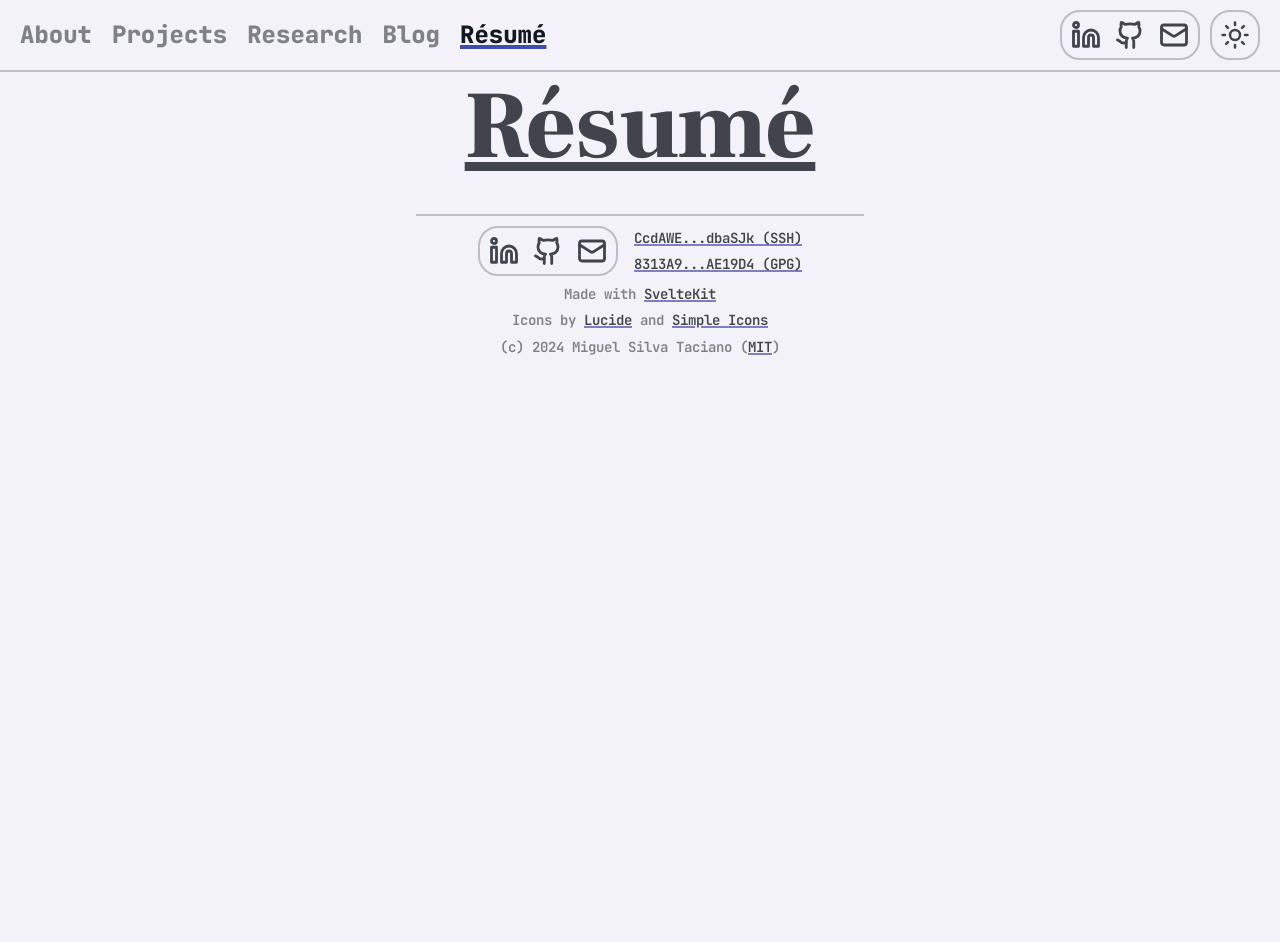
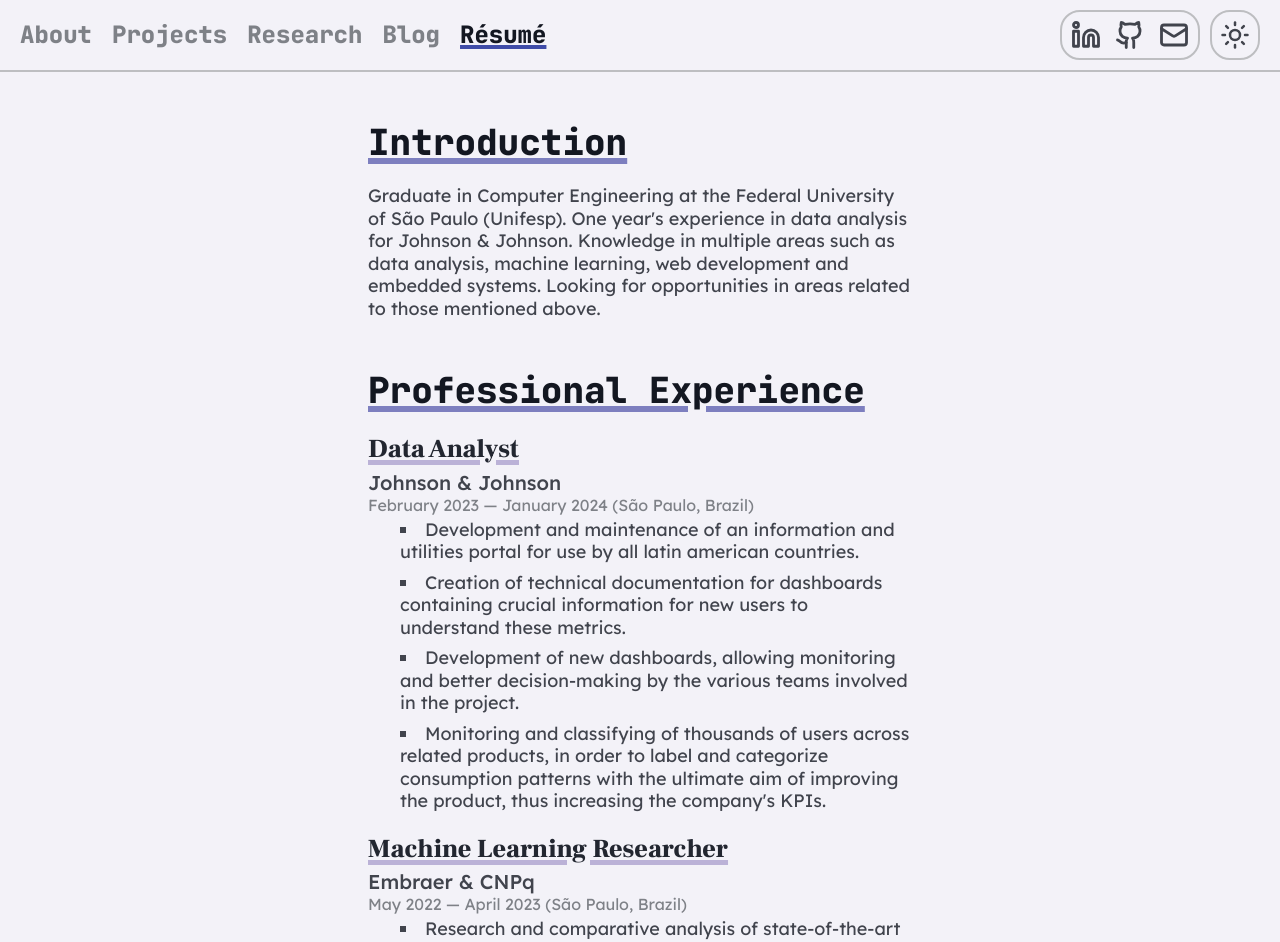
Before and after one commit to mtaciano/portfolio, a SvelteKit app: page /resume in a window 1280 px wide. Shown: the top 942 px of the page. Before the commit the page ends 800 px from the top, so only its background shows below. Built offline with nearby package versions, Linux system fonts and the light colour scheme.

Commit message:
Add résumé page
This commit adds the first version of the resume page.

```diff
--- a/src/routes/resume/+page.svelte
+++ b/src/routes/resume/+page.svelte
@@ -1,16 +1,251 @@
+<script>
+  const resume = "/pdfs/mtaciano_resume.pdf";
+</script>
+
 <svelte:head>
   <title>Miguel Taciano :: Résumé</title>
+  <meta name="description" content="Miguel Taciano's Résumé" />
+  <meta
+    name="keywords"
+    content="Johnson & Johnson, Embraer, Unifesp, Data Analytics, Machine Learning, Computer Vision, Software Development"
+  />
 </svelte:head>
 
-<h1>Résumé</h1>
+<article>
+  <h3 class="section-title">Introduction</h3>
+  <p class="summary space-bottom">
+    Graduate in Computer Engineering at the Federal University of São Paulo
+    (Unifesp). One year's experience in data analysis for Johnson &amp Johnson.
+    Knowledge in multiple areas such as data analysis, machine learning, web
+    development and embedded systems. Looking for opportunities in areas related
+    to those mentioned above.
+  </p>
+  <h3 class="section-title">Professional Experience</h3>
+  <p>
+    <span class="block job italic highlight normal">Data Analyst</span>
+    <span class="block bold small">Johnson &amp Johnson</span>
+    <span class="block weaker smaller"
+      >February 2023 — January 2024 (São Paulo, Brazil)</span
+    >
+  </p>
+  <ul>
+    <li>
+      Development and maintenance of an information and utilities portal for use
+      by all latin american countries.
+    </li>
+    <li>
+      Creation of technical documentation for dashboards containing crucial
+      information for new users to understand these metrics.
+    </li>
+    <li>
+      Development of new dashboards, allowing monitoring and better
+      decision-making by the various teams involved in the project.
+    </li>
+    <li>
+      Monitoring and classifying of thousands of users across related products,
+      in order to label and categorize consumption patterns with the ultimate
+      aim of improving the product, thus increasing the company's KPIs.
+    </li>
+  </ul>
+  <span class="block job italic highlight normal"
+    >Machine Learning Researcher</span
+  >
+  <span class="block bold small">Embraer &amp CNPq</span>
+  <span class="block weaker smaller"
+    >May 2022 — April 2023 (São Paulo, Brazil)</span
+  >
+  <ul class="space-bottom">
+    <li>
+      Research and comparative analysis of state-of-the-art visual-puzzle
+      solving methods using machine learning (mainly reinforcement learning) and
+      computer vision aproaches, such as semantic segmentation.
+    </li>
+    <li>
+      Development of a state-of-the-art method of solving visual-puzzle
+      problems, using machine learning and semantic segmentation.
+    </li>
+  </ul>
+  <h3 class="section-title">Academic Background</h3>
+  <p class="space-bottom">
+    <span class="block job italic highlight normal"
+      >Bachelor's in Computer Engineering</span
+    >
+    <span class="block bold small"
+      >Universidade Federal de São Paulo (Unifesp)</span
+    >
+    <span class="block weaker smaller"
+      >March 2019 — December 2023 (São Paulo, Brazil)</span
+    >
+    <span class="block job italic highlight normal"
+      >Bachelor's in Science and Technology</span
+    >
+    <span class="block bold small"
+      >Universidade Federal de São Paulo (Unifesp)</span
+    >
+    <span class="block weaker smaller"
+      >March 2019 — February 2022 (São Paulo, Brazil)</span
+    >
+  </p>
+  <h3 class="section-title">Volunteer Experience</h3>
+  <p>
+    <span class="block job italic highlight normal">Game Designer</span>
+    <span class="block bold small"
+      >CEGI — Universidade Federal de São Paulo (Unifesp)</span
+    >
+    <span class="block weaker smaller"
+      >November 2020 — February 2023 (São Paulo, Brazil)</span
+    >
+  </p>
+  <ul class="space-bottom">
+    <li>
+      Design and development of multiple educational games made for public
+      schools by the extension program group at Unifesp, CEGI (Center for Games
+      and Internet Studies).
+    </li>
+  </ul>
+  <p class="center space-top">
+    You can also view my résumé in <a href={resume}>PDF Format</a>.
+  </p>
+</article>
 
 <style lang="scss">
-  h1 {
-    font-family: var(--font-serif);
-    font-weight: 900;
-    font-size: 6rem;
+  .job {
+    font: {
+      family: var(--font-serif);
+      size: 1.625rem;
+      weight: 900;
+    }
+    padding: {
+      top: 1.25rem;
+      bottom: 0.25rem;
+    }
+  }
 
+  .center {
     text-align: center;
-    text-decoration: underline;
+  }
+
+  .space {
+    &-bottom {
+      padding-bottom: 3rem;
+    }
+
+    &-top {
+      padding-top: 3rem;
+    }
+  }
+
+  .summary {
+    padding-top: 1.25rem;
+  }
+
+  .block {
+    display: block;
+  }
+
+  .small {
+    font-size: 1.25rem;
+  }
+
+  .smaller {
+    font-size: 1rem;
+  }
+
+  .bold {
+    font-weight: 500;
+  }
+
+  .weaker {
+    color: var(--text-color-weaker);
+  }
+
+  .normal {
+    color: var(--text-color-normal);
+  }
+
+  .highlight {
+    text-decoration: {
+      line: underline;
+      style: solid;
+      color: var(--theme-color-faint);
+      thickness: 0.175em;
+    }
+  }
+
+  .section-title {
+    color: var(--text-color-strong);
+    font: {
+      family: var(--font-mono);
+      weight: 800;
+      size: 2.25rem;
+    }
+    line-height: 1.25;
+    text-decoration: {
+      line: underline;
+      style: solid;
+      color: var(--theme-color-weaker);
+      thickness: 0.175em;
+    }
+  }
+
+  a {
+    @include transition;
+
+    color: var(--text-color-normal);
+    font-weight: 600;
+    padding: {
+      left: 0.125rem;
+      right: 0.125rem;
+    }
+    text-decoration: {
+      line: underline;
+      style: solid;
+      color: var(--theme-color-weaker);
+      thickness: 0.175em;
+    }
+
+    &:hover {
+      color: var(--text-color-stronger);
+      text-decoration-color: var(--theme-color-strong);
+    }
+  }
+
+  article {
+    line-height: 1.25;
+    font-size: 1.125rem;
+    margin: {
+      left: auto;
+      right: auto;
+    }
+    padding: {
+      top: 3rem;
+      left: 1rem;
+      right: 1rem;
+    }
+
+    @media (min-width: $transition-size) {
+      max-width: 36rem;
+    }
+  }
+
+  ul {
+    list-style: {
+      type: square;
+      position: inside;
+    }
+    padding: {
+      left: 2rem;
+    }
+  }
+
+  li {
+    padding: {
+      top: 0.25rem;
+      bottom: 0.25rem;
+    }
+
+    &:last-of-type {
+      padding-bottom: 0;
+    }
   }
 </style>
```
Also changed, not shown: 1 other file (tests, documents, lock files or other folders).
